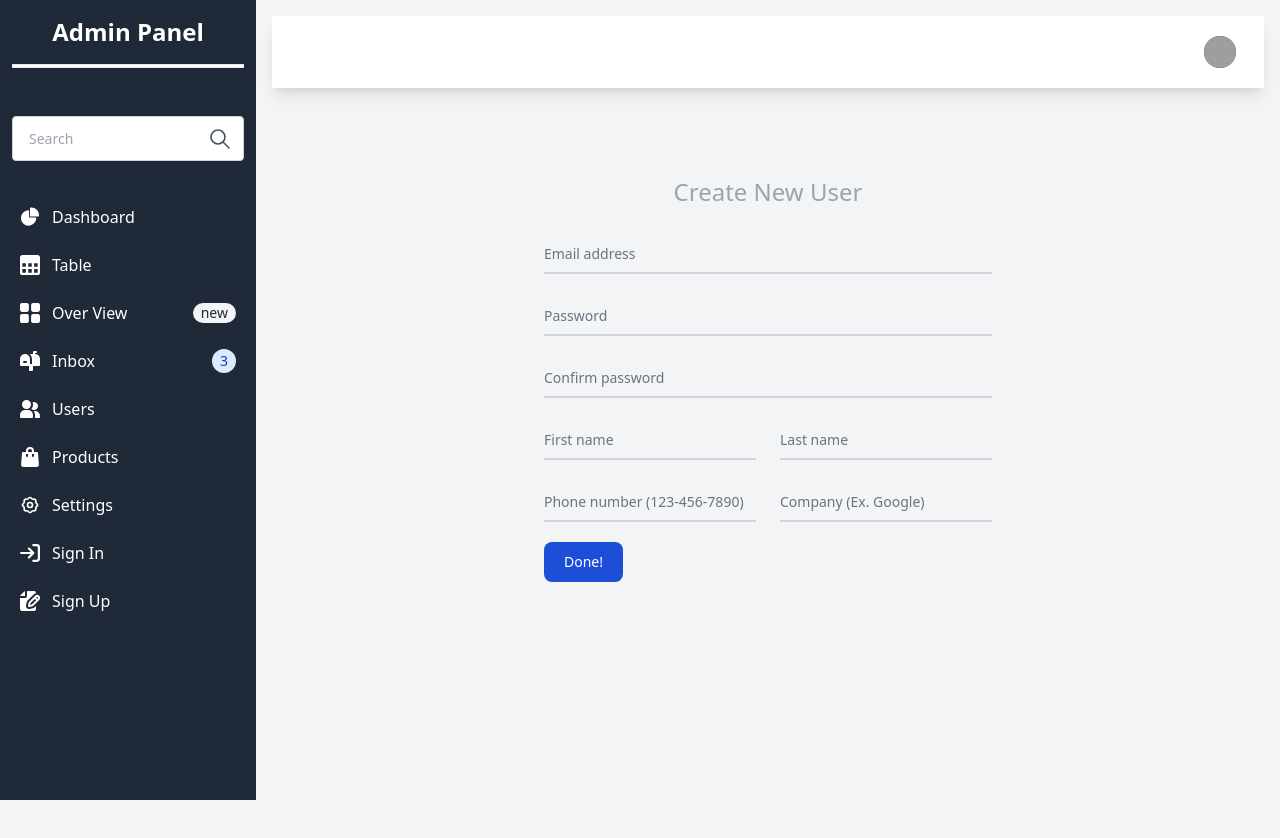
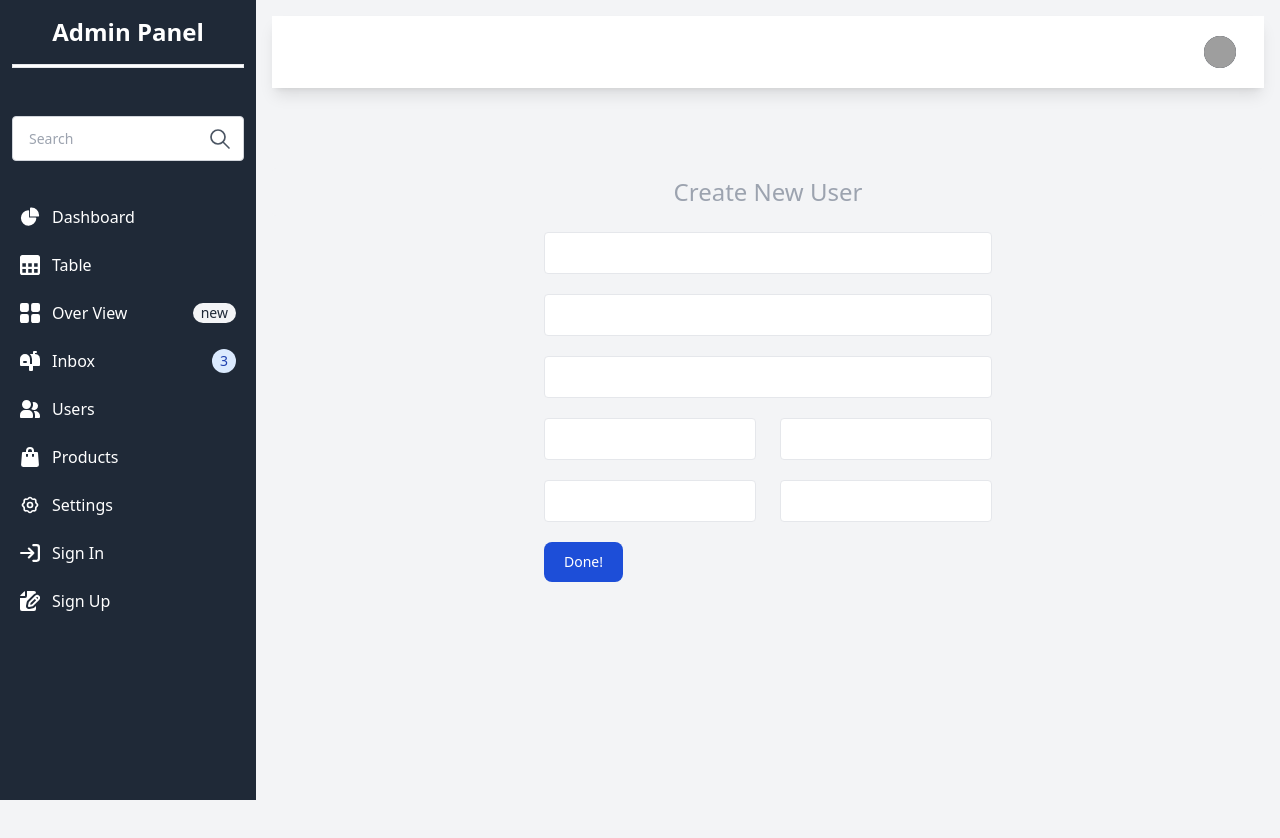
Before and after one commit to yadamoon/Admin-Panel, a React (Vite) app in the folder Dashboard/: page /SignUp in a window 1280 px wide. Shown: the top 838 px of the page. Built offline with nearby package versions, Linux system fonts and the light colour scheme; grey boxes are pictures that could not be loaded.

Commit message:
updated css part

```diff
--- a/Dashboard/src/components/pages/SignUp.jsx
+++ b/Dashboard/src/components/pages/SignUp.jsx
@@ -1,4 +1,4 @@
-import React from 'react'
+import React from "react";
 
 const SignUp = () => {
   return (
@@ -14,48 +14,30 @@ const SignUp = () => {
             type="email"
             name="floating_email"
             id="floating_email"
-            className="block py-2.5 px-0 w-full text-sm text-gray-900 bg-transparent border-0 border-b-2 border-gray-300 appearance-none dark:text-white dark:border-gray-600 dark:focus:border-blue-500 focus:outline-none focus:ring-0 focus:border-blue-600 peer"
+            className=" py-2.5 px-0 w-full text-sm text-gray-900 bg-transparent border bg-white  rounded dark:text-white  dark:focus:border-blue-500 focus:outline-none focus:ring-0 focus:border-blue-600 peer"
             placeholder=" "
             required
           />
-          <label
-            for="floating_email"
-            className="peer-focus:font-medium absolute text-sm text-gray-500 dark:text-gray-400 duration-300 transform -translate-y-6 scale-75 top-3 -z-10 origin-[0] peer-focus:start-0 rtl:peer-focus:translate-x-1/4 rtl:peer-focus:left-auto peer-focus:text-blue-600 peer-focus:dark:text-blue-500 peer-placeholder-shown:scale-100 peer-placeholder-shown:translate-y-0 peer-focus:scale-75 peer-focus:-translate-y-6"
-          >
-            Email address
-          </label>
         </div>
         <div className="relative z-0 w-full mb-5 group">
           <input
             type="password"
             name="floating_password"
             id="floating_password"
-            className="block py-2.5 px-0 w-full text-sm text-gray-900 bg-transparent border-0 border-b-2 border-gray-300 appearance-none dark:text-white dark:border-gray-600 dark:focus:border-blue-500 focus:outline-none focus:ring-0 focus:border-blue-600 peer"
+            className=" py-2.5 px-0 w-full text-sm text-gray-900 bg-transparent border bg-white  rounded appearance-none dark:text-white  dark:focus:border-blue-500 focus:outline-none focus:ring-0 focus:border-blue-600 peer"
             placeholder=" "
             required
           />
-          <label
-            for="floating_password"
-            className="peer-focus:font-medium absolute text-sm text-gray-500 dark:text-gray-400 duration-300 transform -translate-y-6 scale-75 top-3 -z-10 origin-[0] peer-focus:start-0 rtl:peer-focus:translate-x-1/4 peer-focus:text-blue-600 peer-focus:dark:text-blue-500 peer-placeholder-shown:scale-100 peer-placeholder-shown:translate-y-0 peer-focus:scale-75 peer-focus:-translate-y-6"
-          >
-            Password
-          </label>
         </div>
         <div className="relative z-0 w-full mb-5 group">
           <input
             type="password"
             name="repeat_password"
             id="floating_repeat_password"
-            className="block py-2.5 px-0 w-full text-sm text-gray-900 bg-transparent border-0 border-b-2 border-gray-300 appearance-none dark:text-white dark:border-gray-600 dark:focus:border-blue-500 focus:outline-none focus:ring-0 focus:border-blue-600 peer"
+            className=" py-2.5 px-0 w-full text-sm text-gray-900 bg-transparent border  appearance-none dark:text-white bg-white  rounded dark:focus:border-blue-500 focus:outline-none focus:ring-0 focus:border-blue-600 peer"
             placeholder=" "
             required
           />
-          <label
-            for="floating_repeat_password"
-            className="peer-focus:font-medium absolute text-sm text-gray-500 dark:text-gray-400 duration-300 transform -translate-y-6 scale-75 top-3 -z-10 origin-[0] peer-focus:start-0 rtl:peer-focus:translate-x-1/4 peer-focus:text-blue-600 peer-focus:dark:text-blue-500 peer-placeholder-shown:scale-100 peer-placeholder-shown:translate-y-0 peer-focus:scale-75 peer-focus:-translate-y-6"
-          >
-            Confirm password
-          </label>
         </div>
         <div className="grid md:grid-cols-2 md:gap-6">
           <div className="relative z-0 w-full mb-5 group">
@@ -63,32 +45,20 @@ const SignUp = () => {
               type="text"
               name="floating_first_name"
               id="floating_first_name"
-              className="block py-2.5 px-0 w-full text-sm text-gray-900 bg-transparent border-0 border-b-2 border-gray-300 appearance-none dark:text-white dark:border-gray-600 dark:focus:border-blue-500 focus:outline-none focus:ring-0 focus:border-blue-600 peer"
+              className=" py-2.5 px-0 w-full text-sm text-gray-900 bg-transparent border  dark:text-white bg-white  rounded dark:focus:border-blue-500 focus:outline-none focus:ring-0 focus:border-blue-600 peer"
               placeholder=" "
               required
             />
-            <label
-              for="floating_first_name"
-              className="peer-focus:font-medium absolute text-sm text-gray-500 dark:text-gray-400 duration-300 transform -translate-y-6 scale-75 top-3 -z-10 origin-[0] peer-focus:start-0 rtl:peer-focus:translate-x-1/4 peer-focus:text-blue-600 peer-focus:dark:text-blue-500 peer-placeholder-shown:scale-100 peer-placeholder-shown:translate-y-0 peer-focus:scale-75 peer-focus:-translate-y-6"
-            >
-              First name
-            </label>
           </div>
           <div className="relative z-0 w-full mb-5 group">
             <input
               type="text"
               name="floating_last_name"
               id="floating_last_name"
-              className="block py-2.5 px-0 w-full text-sm text-gray-900 bg-transparent border-0 border-b-2 border-gray-300 appearance-none dark:text-white dark:border-gray-600 dark:focus:border-blue-500 focus:outline-none focus:ring-0 focus:border-blue-600 peer"
+              className=" py-2.5 px-0 w-full text-sm text-gray-900 bg-transparent border rounded bg-white dark:text-white  dark:focus:border-blue-500 focus:outline-none focus:ring-0 focus:border-blue-600 peer"
               placeholder=" "
               required
             />
-            <label
-              for="floating_last_name"
-              className="peer-focus:font-medium absolute text-sm text-gray-500 dark:text-gray-400 duration-300 transform -translate-y-6 scale-75 top-3 -z-10 origin-[0] peer-focus:start-0 rtl:peer-focus:translate-x-1/4 peer-focus:text-blue-600 peer-focus:dark:text-blue-500 peer-placeholder-shown:scale-100 peer-placeholder-shown:translate-y-0 peer-focus:scale-75 peer-focus:-translate-y-6"
-            >
-              Last name
-            </label>
           </div>
         </div>
         <div className="grid md:grid-cols-2 md:gap-6">
@@ -98,32 +68,20 @@ const SignUp = () => {
               pattern="[0-9]{3}-[0-9]{3}-[0-9]{4}"
               name="floating_phone"
               id="floating_phone"
-              className="block py-2.5 px-0 w-full text-sm text-gray-900 bg-transparent border-0 border-b-2 border-gray-300 appearance-none dark:text-white dark:border-gray-600 dark:focus:border-blue-500 focus:outline-none focus:ring-0 focus:border-blue-600 peer"
+              className=" py-2.5 px-0 w-full text-sm text-gray-900 bg-transparent  dark:text-white  border rounded bg-white dark:focus:border-blue-500 focus:outline-none focus:ring-0 focus:border-blue-600 peer"
               placeholder=" "
               required
             />
-            <label
-              for="floating_phone"
-              className="peer-focus:font-medium absolute text-sm text-gray-500 dark:text-gray-400 duration-300 transform -translate-y-6 scale-75 top-3 -z-10 origin-[0] peer-focus:start-0 rtl:peer-focus:translate-x-1/4 peer-focus:text-blue-600 peer-focus:dark:text-blue-500 peer-placeholder-shown:scale-100 peer-placeholder-shown:translate-y-0 peer-focus:scale-75 peer-focus:-translate-y-6"
-            >
-              Phone number (123-456-7890)
-            </label>
           </div>
           <div className="relative z-0 w-full mb-5 group">
             <input
               type="text"
               name="floating_company"
               id="floating_company"
-              className="block py-2.5 px-0 w-full text-sm text-gray-900 bg-transparent border-0 border-b-2 border-gray-300 appearance-none dark:text-white dark:border-gray-600 dark:focus:border-blue-500 focus:outline-none focus:ring-0 focus:border-blue-600 peer"
+              className=" py-2.5 px-0 w-full text-sm text-gray-900  border rounded appearance-none dark:text-white  dark:focus:border-blue-500 focus:outline-none focus:ring-0 focus:border-blue-600 peer"
               placeholder=" "
               required
             />
-            <label
-              for="floating_company"
-              className="peer-focus:font-medium absolute text-sm text-gray-500 dark:text-gray-400 duration-300 transform -translate-y-6 scale-75 top-3 -z-10 origin-[0] peer-focus:start-0 rtl:peer-focus:translate-x-1/4 peer-focus:text-blue-600 peer-focus:dark:text-blue-500 peer-placeholder-shown:scale-100 peer-placeholder-shown:translate-y-0 peer-focus:scale-75 peer-focus:-translate-y-6"
-            >
-              Company (Ex. Google)
-            </label>
           </div>
         </div>
         <button
@@ -134,7 +92,7 @@ const SignUp = () => {
         </button>
       </form>
     </div>
-  )
-}
+  );
+};
 
-export default SignUp
+export default SignUp;
```
